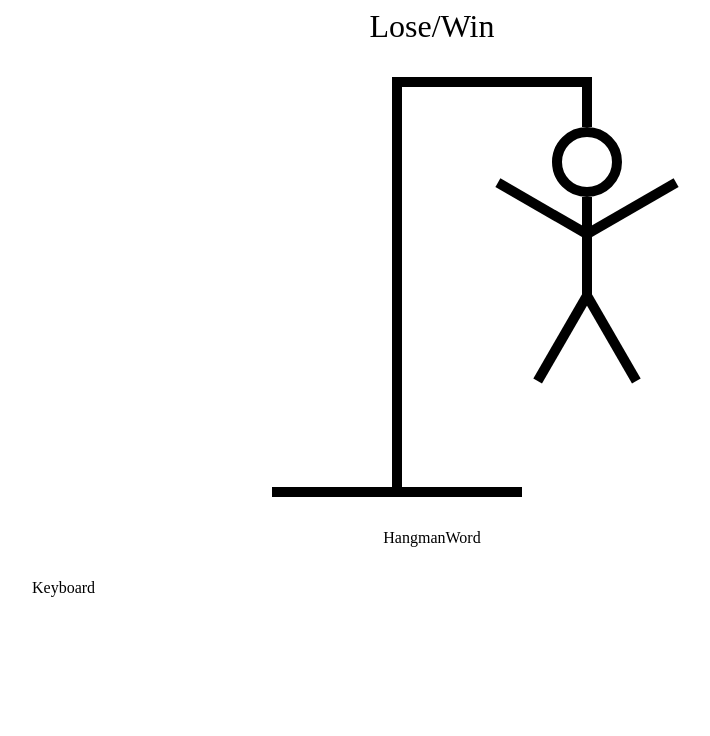
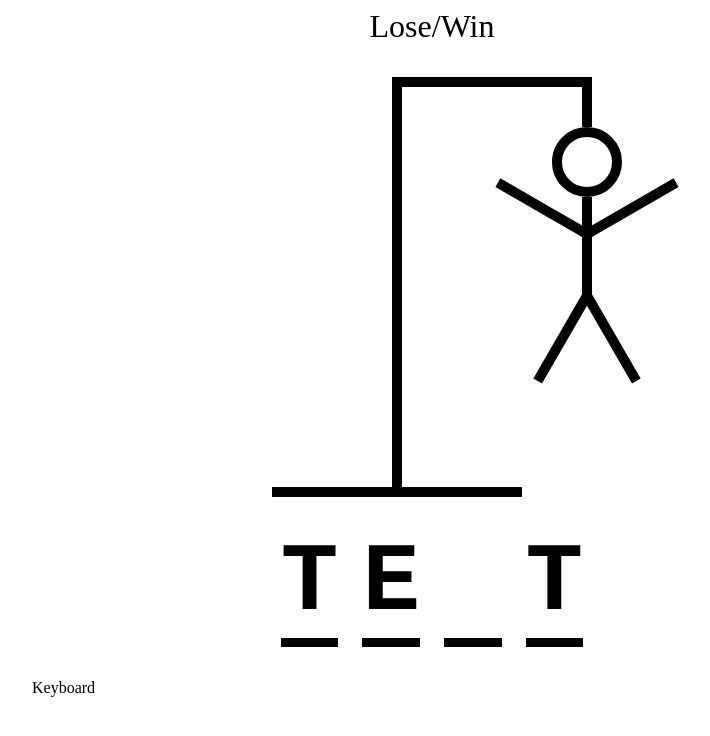
Before and after one commit to agni-noor/simplegame, a React (Vite) app in the folder hangman/: page / in a window 1280 px wide. Shown: the top 736 px of the page, without its empty margins (208-918 px from the left). Built offline with nearby package versions, Linux system fonts and the light colour scheme.

Commit message:
hangman word constructed

```diff
--- a/hangman/src/HangmanWord.tsx
+++ b/hangman/src/HangmanWord.tsx
@@ -1,8 +1,35 @@
 import React from 'react'
+const guessedLetters = ["t","e","g"]
+const HangmanWord = () => {
 
-const HangmanWord = () => {
+    const word = "test"
   return (
-    <div>HangmanWord</div>
+    <div
+      style={{
+        display: "flex",
+        gap: ".25em",
+        fontSize: "6rem",
+        fontWeight: "bold",
+        textTransform: "uppercase",
+        fontFamily: "monospace",
+      }}
+    >
+      {word.split("").map((letter, index) => (
+        <span style={{ borderBottom: ".1em solid black" }} key={index}>
+
+            <span
+            style={{
+              visibility:
+                guessedLetters.includes(letter)
+                  ? "visible"
+                  : "hidden",
+            }}
+          >
+            {letter}
+          </span>
+          </span>
+      ))}
+    </div>
   )
 }
 
--- a/hangman/src/Keyboard.tsx
+++ b/hangman/src/Keyboard.tsx
@@ -1,9 +1,11 @@
 import React from 'react'
 
+
 const Keyboard = () => {
-  return (
+
+return(
     <div>Keyboard</div>
-  )
+)
 }
 
 export default Keyboard
```
